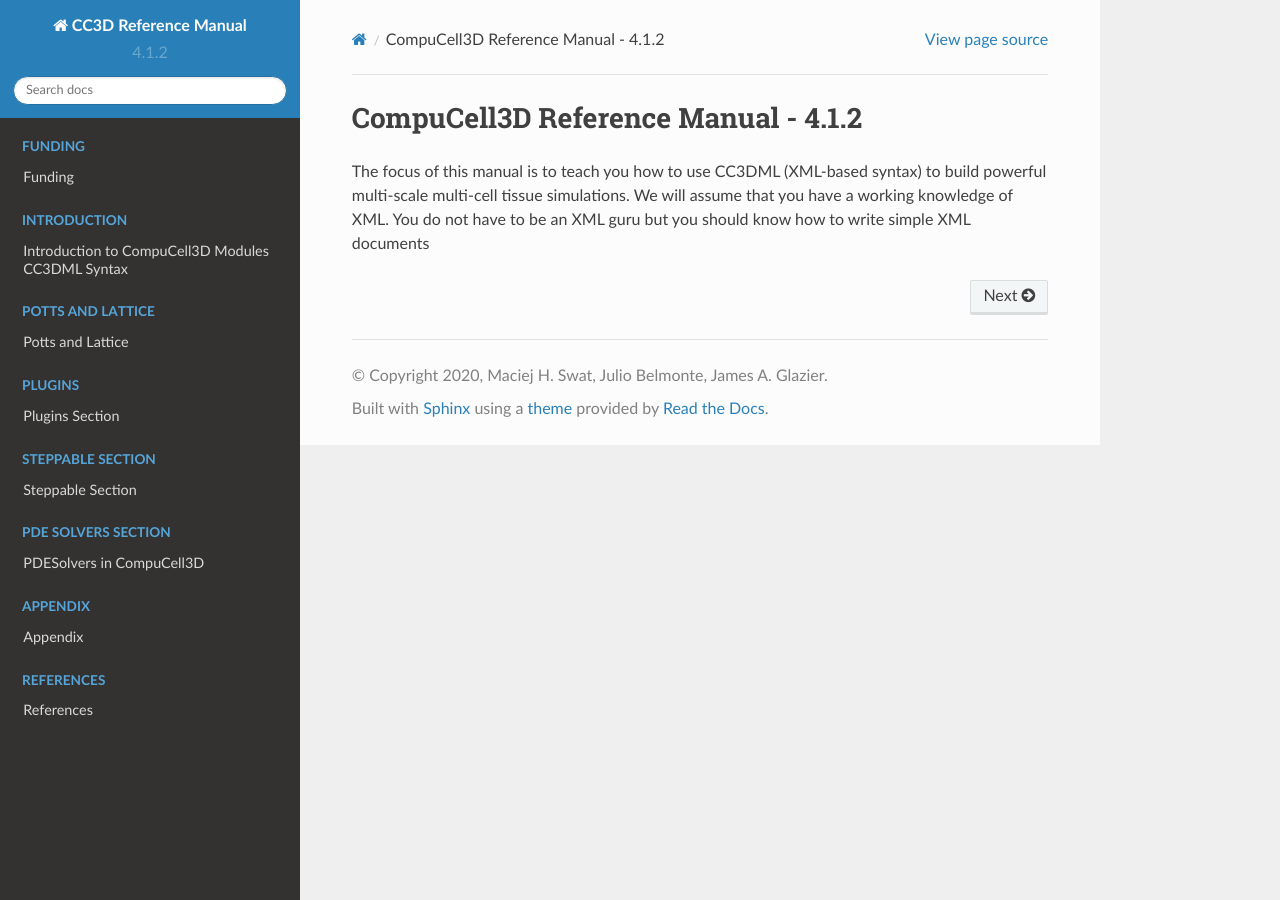
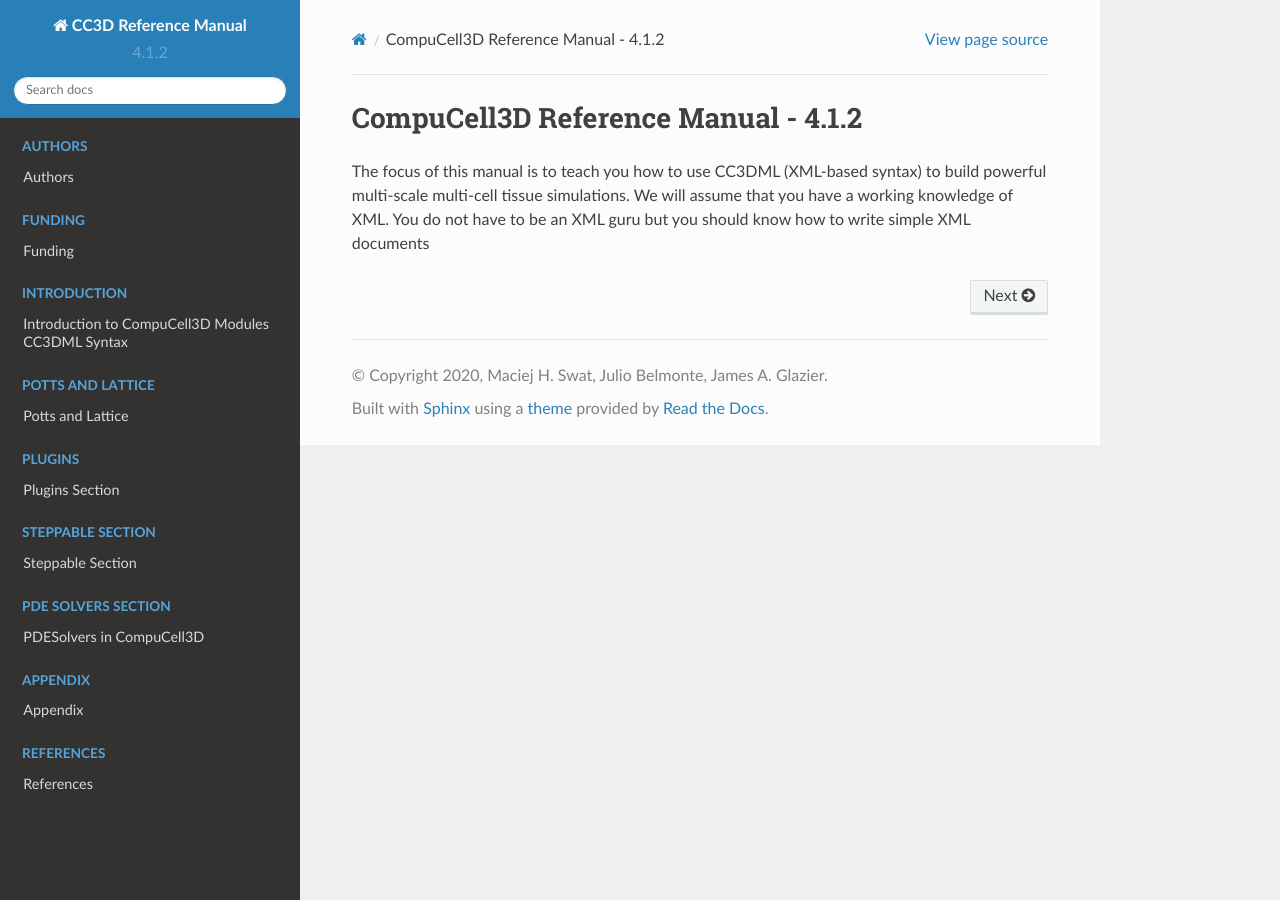
Before and after one commit to CompuCell3D/CompuCell3DReferenceManual, a Sphinx documentation site: the page built from docs/index.rst, in a window 1280 px wide. Built offline with Sphinx 7.4.7 and the Read the Docs theme 2.0.0, drawn with Linux system fonts in a browser that asks for light colours.

Commit message:
updated CC3D reference manual

```diff
--- a/docs/index.rst
+++ b/docs/index.rst
@@ -7,6 +7,14 @@
 The focus of this manual is to teach you how to use CC3DML (XML-based syntax) to build powerful multi-scale
 multi-cell tissue simulations. We will assume that you have a working knowledge of XML.
 You do not have to be an XML guru but you should know how to write simple XML documents
+
+.. toctree::
+   :maxdepth: 1
+   :hidden:
+   :caption: Authors
+
+   authors
+
 
 .. toctree::
    :maxdepth: 1
```
